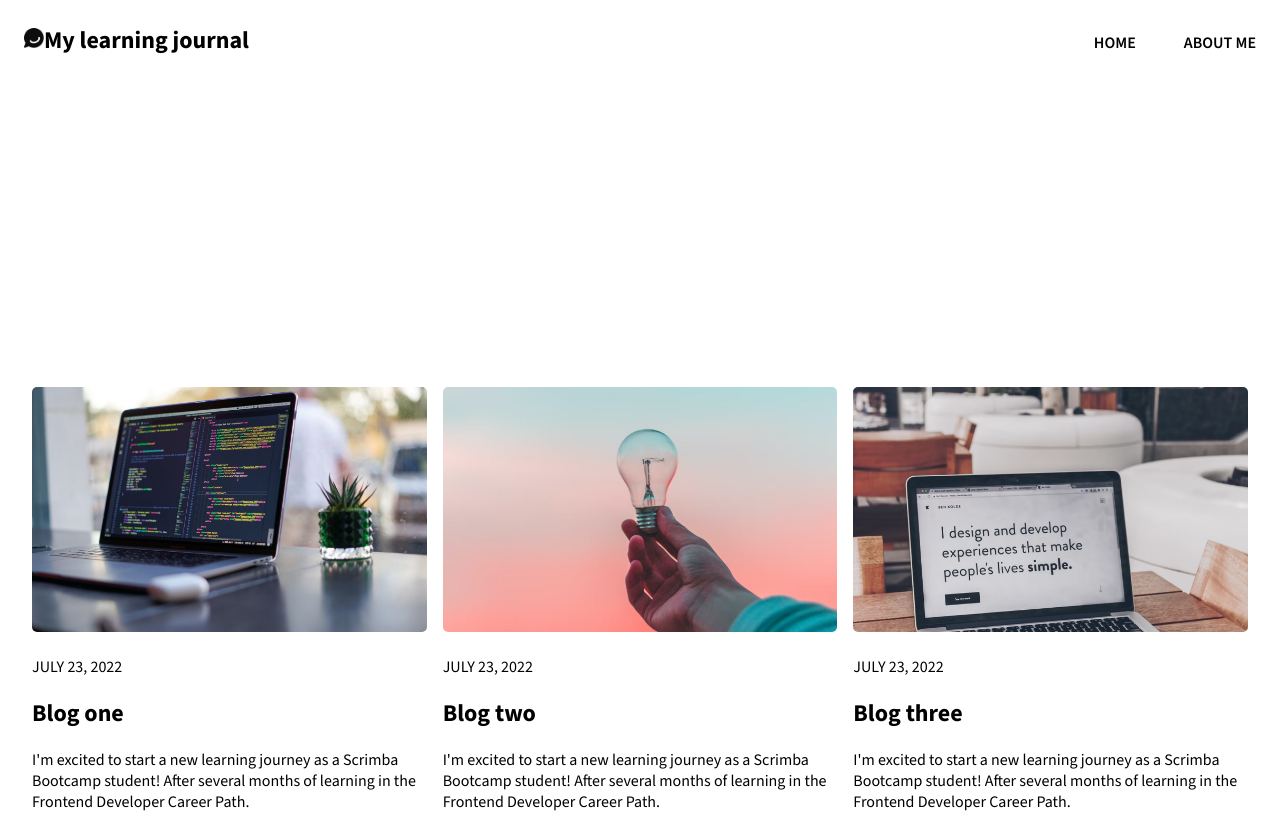
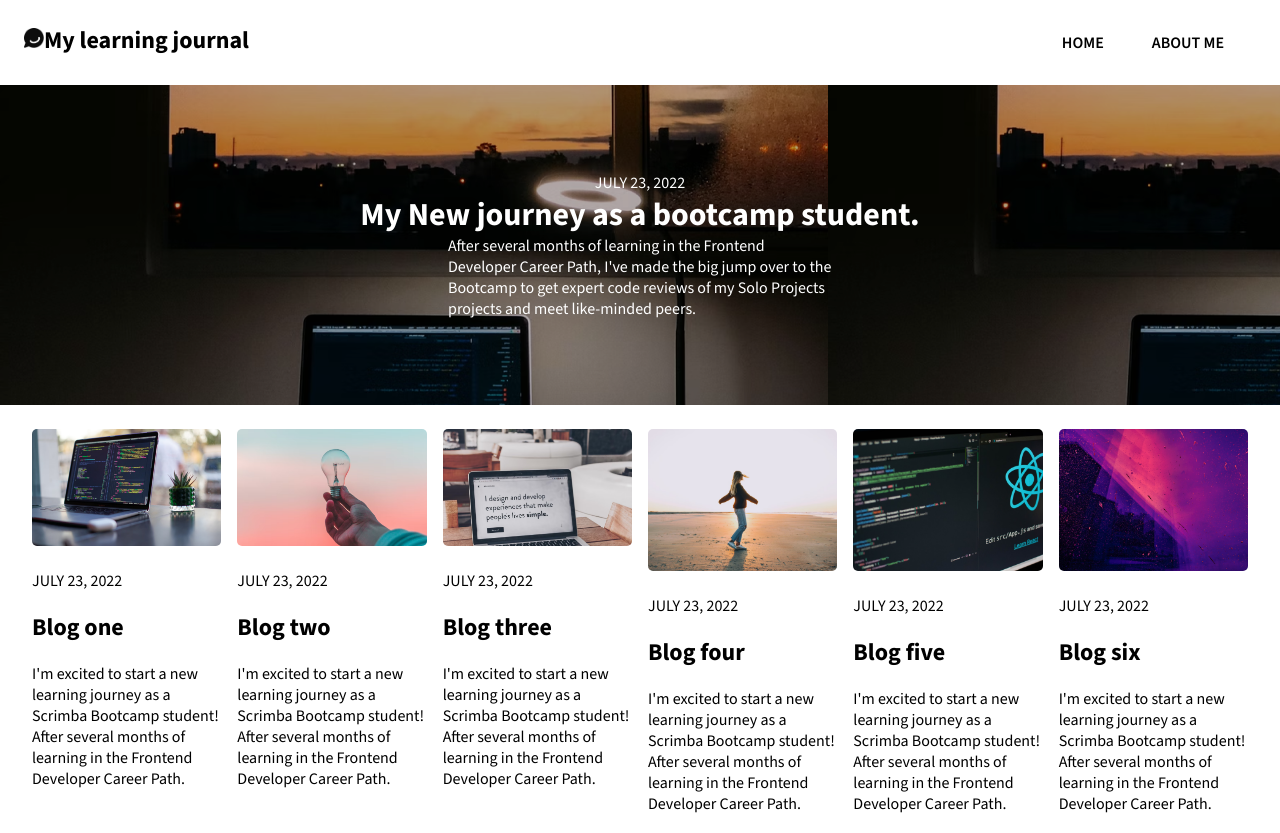
Before and after one commit to Mutelord/Learning-Journal-solo-project, a website built with Vite: page Learning journal/index.html in a window 1280 px wide. Shown: the top 833 px of the page. Built offline with nearby package versions, Linux system fonts and the light colour scheme; files whose address does not match are found by name.

Commit message:
Finishing the first part of the website

```diff
--- a/Learning journal/css/style.css
+++ b/Learning journal/css/style.css
@@ -12,7 +12,8 @@ body {
     grid-template-columns: 1fr;
     grid-template-areas:
     "head"
-    "main"
+    "hero"
+    "blog"
     "foot"
     ;
 }
@@ -41,17 +42,15 @@ ul {
     display: flex;
     justify-content: space-between;
     gap: 3em;
-    margin: 0.5em 0;
+    margin: 0.5em 2em;
 
-}
-main {
-    grid-area: main;
 }
  /* Hero */
 .hero {
     color: white;
-    background-image: url("images/backgroundTableDark.png");
+    background-image: url("../images/backgroundTableDark.png");
     padding: 5em 1em 1.5em 1em;
+    grid-area: hero;
 }
 .hero h1 {
     font-size: 2rem;
@@ -63,7 +62,7 @@ main {
 
 }
 .blogs {
-
+   grid-area: blog;
     display: grid;
     grid-template-columns: 1em 1fr 1em;
     gap: 1em;
@@ -74,7 +73,6 @@ main {
      ". fou ."
      ". fiv ."
      ". six ."
-     ". mor ."
      ". . . "
      ". . . "
      ". . . "
@@ -104,7 +102,7 @@ main {
 }
 /* Blog one */
 
-.blog-one-img {
+.blog-img {
     border-radius: 5px;
     width: 100%;
     display: block;
@@ -137,13 +135,11 @@ footer p {
     font-weight: bold;
     text-decoration: underline;
     display: block;
-    margin: 0 auto;
-    grid-area: mor;
+    margin: 2em auto;
+    width: 15%;
+    text-align: center;
 }
 @media (min-width: 768px) {
-    .hero {
-
-    }
     .reappear {
         display: block;
     }
@@ -152,8 +148,39 @@ footer p {
         grid-template-areas:
         ". one two thr ."
         ". fou fiv six ."
-        ". . mor . ."
         ". . . . ."
         ;
     }
+    .hero {
+        padding-left: 2em;
+    }
 }
+@media (min-width: 1024px) {
+    .hero {
+        display: flex;
+        flex-direction: column;
+        align-items: center;
+        justify-content: center;
+        min-height: 40vh;
+        padding: 0;
+    }
+    .hero p {
+        max-width: 30vw;
+        margin: 0;
+    }
+    .hero h1 {
+        margin: 0;
+    }
+    .blogs {
+        grid-template-columns: 1em repeat(6,1fr) 1em;
+        grid-auto-rows: minmax();
+        grid-template-areas:
+        ". one two thr fou fiv six ."
+        ". . . . . . . ."
+        ;
+    }
+    .blog-img {
+        object-fit: cover;
+        max-height: 150px;
+    }
+}
--- a/Learning journal/index.html
+++ b/Learning journal/index.html
@@ -25,43 +25,43 @@
             </article>
             <div class="blogs">
                 <article class="blog-one">
-                    <img class="blog-one-img" src="images/backgroundTableLight.png">
+                    <img class="blog-img" src="images/backgroundTableLight.png">
                     <time datetime="2022-7-23">JULY 23, 2022</time>
                     <h2>Blog one</h2>
                     <p>I'm excited to start a new learning journey as a Scrimba Bootcamp student! After several months of learning in the Frontend Developer Career Path.</p>
                 </article>
                 <article class="blog-two">
-                    <img class="blog-one-img" src="images/lightBulb.png">
+                    <img class="blog-img" src="images/lightBulb.png">
                     <time datetime="2022-7-23">JULY 23, 2022</time>
                     <h2>Blog two</h2>
                     <p>I'm excited to start a new learning journey as a Scrimba Bootcamp student! After several months of learning in the Frontend Developer Career Path.</p>
                 </article>
                     <article class="blog-three">
-                    <img class="blog-one-img" src="images/thirdBlogImg.png">
+                    <img class="blog-img" src="images/thirdBlogImg.png">
                     <time datetime="2022-7-23">JULY 23, 2022</time>
                     <h2>Blog three</h2>
                     <p>I'm excited to start a new learning journey as a Scrimba Bootcamp student! After several months of learning in the Frontend Developer Career Path.</p>
                 </article>
                 <article class="blog-four reappear">
-                    <img class="blog-one-img" src="images/sandyimg.png">
+                    <img class="blog-img" src="images/sandyimg.png">
                     <time datetime="2022-7-23">JULY 23, 2022</time>
                     <h2>Blog four</h2>
                     <p>I'm excited to start a new learning journey as a Scrimba Bootcamp student! After several months of learning in the Frontend Developer Career Path.</p>
                 </article>
                 <article class="blog-five reappear">
-                    <img class="blog-one-img" src="images/computerimg.png">
+                    <img class="blog-img" src="images/computerimg.png">
                     <time datetime="2022-7-23">JULY 23, 2022</time>
                     <h2>Blog five</h2>
                     <p>I'm excited to start a new learning journey as a Scrimba Bootcamp student! After several months of learning in the Frontend Developer Career Path.</p>
                 </article>
                     <article class="blog-six reappear">
-                    <img class="blog-one-img" src="images/astralimg.png">
+                    <img class="blog-img" src="images/astralimg.png">
                     <time datetime="2022-7-23">JULY 23, 2022</time>
                     <h2>Blog six</h2>
                     <p>I'm excited to start a new learning journey as a Scrimba Bootcamp student! After several months of learning in the Frontend Developer Career Path.</p>
                 </article>
-                <a class="view-more" href="">View More</a>
             </div>
+            <a class="view-more" href="">View More</a>
             </main>
         <footer>
             <p class="footer-text">My learning Journal</p>
```
